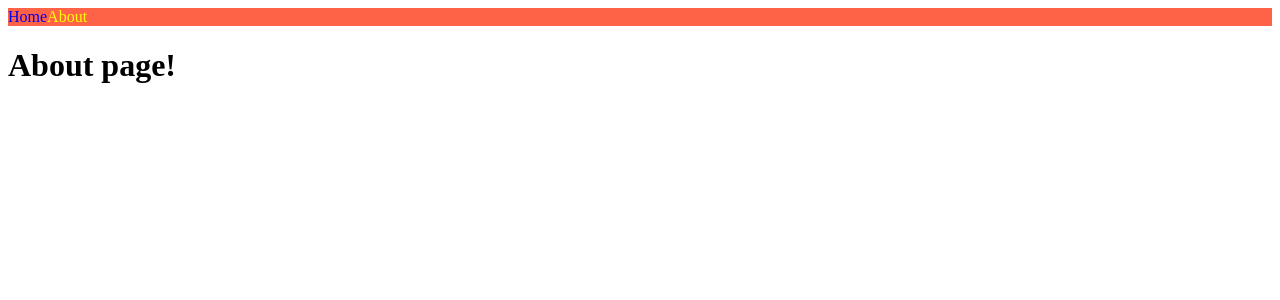
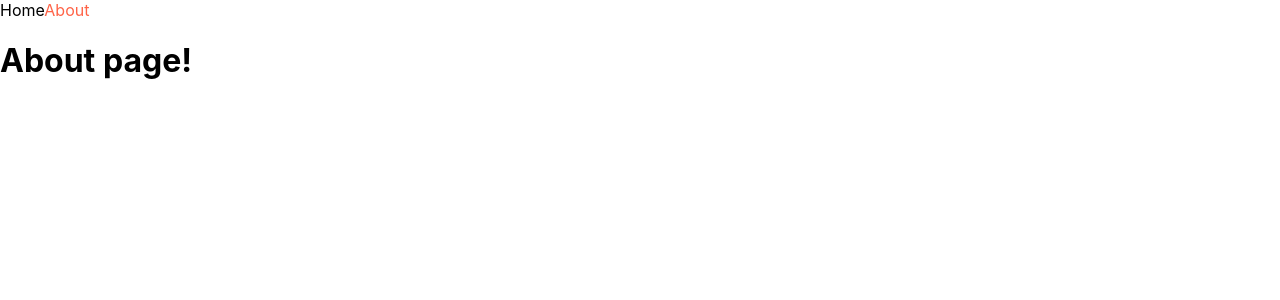
Before and after one commit to seunghyeokleeme/nextjs-basic, a Next.js app: page /about in a window 1280 px wide. Shown: the top 300 px of the page. Built offline with nearby package versions, Linux system fonts and the light colour scheme.

Commit message:
feat: Custom App

```diff
--- a/components/NavBar.js
+++ b/components/NavBar.js
@@ -15,14 +15,11 @@
         About
       </Link>
       <style jsx>{`
-        nav {
-          background-color: tomato;
-        }
         nav > :global(a) {
           text-decoration: none;
         }
         nav > :global(.active) {
-          color: yellow;
+          color: tomato;
         }
       `}</style>
     </nav>
--- /dev/null
+++ b/pages/_app.js
@@ -0,0 +1,11 @@
+import NavBar from "@/components/NavBar";
+import "@/styles/globals.css";
+
+export default function App({ Component, pageProps }) {
+  return (
+    <>
+      <NavBar />
+      <Component {...pageProps} />
+    </>
+  );
+}
--- a/pages/about.js
+++ b/pages/about.js
@@ -1,9 +1,6 @@
-import NavBar from "@/components/NavBar";
-
 export default function About() {
   return (
     <div>
-      <NavBar />
       <h1>About page!</h1>
     </div>
   );
--- a/pages/index.js
+++ b/pages/index.js
@@ -1,9 +1,6 @@
-import NavBar from "@/components/NavBar";
-
 export default function Home() {
   return (
     <div>
-      <NavBar />
       <h1>Hello</h1>
     </div>
   );
--- a/postcss.config.js
+++ /dev/null
@@ -1,6 +0,0 @@
-module.exports = {
-  plugins: {
-    tailwindcss: {},
-    autoprefixer: {},
-  },
-}
--- a/styles/globals.css
+++ b/styles/globals.css
@@ -1,27 +1,16 @@
-@tailwind base;
-@tailwind components;
-@tailwind utilities;
-
-:root {
-  --foreground-rgb: 0, 0, 0;
-  --background-start-rgb: 214, 219, 220;
-  --background-end-rgb: 255, 255, 255;
+html,
+body {
+  padding: 0;
+  margin: 0;
+  font-family: -apple-system, BlinkMacSystemFont, Segoe UI, Roboto, Oxygen,
+    Ubuntu, Cantarell, Fira Sans, Droid Sans, Helvetica Neue, sans-serif;
 }
 
-@media (prefers-color-scheme: dark) {
-  :root {
-    --foreground-rgb: 255, 255, 255;
-    --background-start-rgb: 0, 0, 0;
-    --background-end-rgb: 0, 0, 0;
-  }
+a {
+  color: inherit;
+  text-decoration: none;
 }
 
-body {
-  color: rgb(var(--foreground-rgb));
-  background: linear-gradient(
-      to bottom,
-      transparent,
-      rgb(var(--background-end-rgb))
-    )
-    rgb(var(--background-start-rgb));
+* {
+  box-sizing: border-box;
 }
```
Also changed, not shown: tailwind.config.js (deleted, +0 -18 lines).
